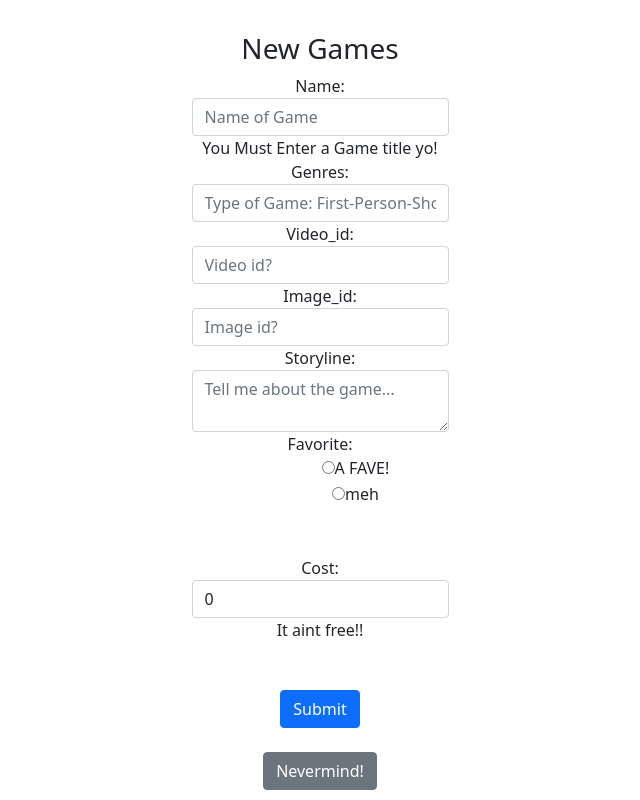
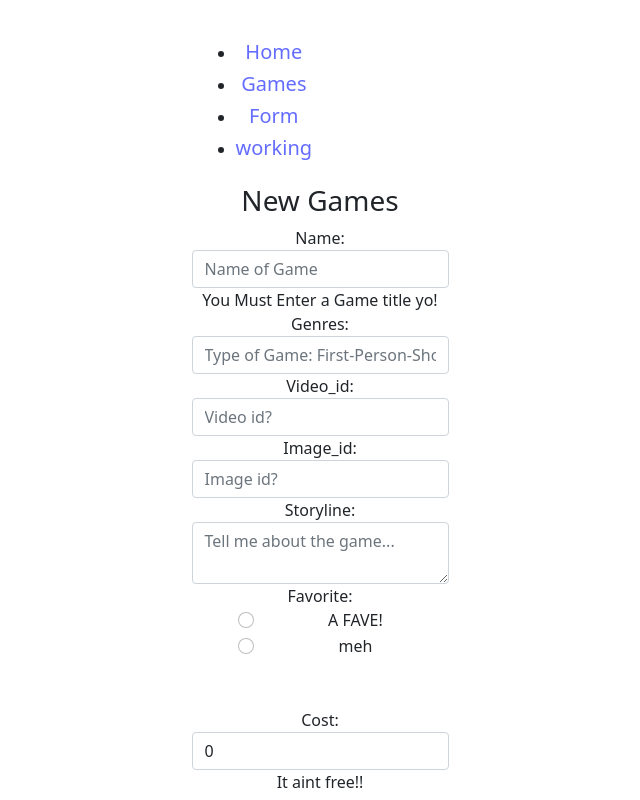
Before and after one commit to XavierRice/GeekOut_FrontEnd, a React (Vite) app: page /games/new in a window 1280 px wide. Shown: the top 800 px of the page, without its empty margins (320-960 px from the left). Built offline with nearby package versions, Linux system fonts and the light colour scheme; no server answers.

Commit message:
small edits

```diff
--- a/components/Edit.jsx
+++ b/components/Edit.jsx
@@ -18,10 +18,11 @@ const EditGame = () => {
         image_id: "",
         cost: 0
     })
+
     useEffect( () => {
         const fetchedGame = async () => {
             try {
-             const res = fetch(`${API}/games/${id}`)
+             const res = await fetch(`${API}/games/${id}`)
              if(!res.ok){
                 throw new Error("failed to fetch game data")
              }
@@ -34,6 +35,7 @@ const EditGame = () => {
         };
         fetchedGame()
     }, [id])
+
 
     useEffect(() => {
         if (!game.name) {
@@ -57,9 +59,9 @@ const EditGame = () => {
         setGame({ ...game, is_favorite: !game.is_favorite })
     }
 
-    const updateGame = () => {
+    const updateGame = async () => {
         try {
-            const res = fetch(`${API}/games/${id}`, {
+            const  res =  await fetch(`${API}/games/${id}`, {
                 method: 'PUT',
                 headers: { 'Content-Type': 'application/json' },
                 body: JSON.stringify(game)
@@ -67,8 +69,8 @@ const EditGame = () => {
             if (!res.ok) {
                 console.log("something up with the Fetch")
             }
-            res.json()
-            console.log(up)
+            await res.json()
+            console.log("it's goood")
             navigate(`/games/${id}`)
         } catch (error) {
             console.error(error)
--- a/components/Form.jsx
+++ b/components/Form.jsx
@@ -23,7 +23,7 @@ const Form = () => {
     } else {
       setNameError(false);
     }
-    if (!game.cost) {
+    if (!game.cost ) {
       setCostError(true);
     } else {
       setCostError(false);
@@ -40,9 +40,9 @@ const Form = () => {
     setGame({ ...game, [event.target.id]: value });
   }
 
-  const addGame = () => {
+  const addGame = async () => {
       try {
-          const res = fetch(`${API}/games`, {
+          const res =  await fetch(`${API}/games`, {
               method: "POST",
               headers: { "Content-Type": "application/json" },
               body: JSON.stringify(game),
@@ -50,7 +50,7 @@ const Form = () => {
             if (!res.ok) {
                 throw new Error("your post ain't postin daddy!");
             } else {
-                const newGame = res.json();
+                const newGame = await res.json();
                 newForm.id ? navigate(`/games/${newGame.id}`) : navigate(`/games`);
             }
         } catch (err) {
@@ -121,34 +121,33 @@ const Form = () => {
         </label>
         <fieldset className="form-group">
           <div className="row">
-            <legend class="col-form-label col-sm-2 pt-0"></legend>
+            <legend className="col-form-label col-sm-2 pt-0"></legend>
             <div className="col-sm-10">
-              <div class="form-check">
+              <div className="form-check">
                 <input
-                  class="form-check-input"
+                  className="form-check-input gridRadios"
                   type="radio"
-                  className="gridRadios"
+
                   id="favoriteTrue"
                   name="is_favorite"
                   value="True"
                   onChange={handleFavRadio}
                 ></input>
-                <label class="form-check-label" htmlForfor="favoriteTrue">
+                <label className="form-check-label" htmlFor="favoriteTrue">
                   A FAVE!
                 </label>
               </div>
-              <div class="form-check">
+              <div className="form-check">
                 <input
-                  class="form-check-input"
+                  className="form-check-input gridRadios"
                   type="radio"
-                  className="gridRadios"
                   id="favoriteFalse"
                   name="is_favorite"
                   value="False"
 
                   onChange={handleFavRadio}
                   ></input>
-                <label class="form-check-label" htmlForfor="favoriteFalse">
+                <label className="form-check-label" htmlFor="favoriteFalse">
                   meh
                 </label>
               </div>
@@ -165,7 +164,8 @@ const Form = () => {
           id="cost"
           value={game.cost}
           type="number"
-          min={0.01}
+
+          min={.01}
           onChange={handleTextChange}
           placeholder="How much you want for it"
           required
--- a/components/Game.jsx
+++ b/components/Game.jsx
@@ -13,6 +13,7 @@ export default function Game({ game }) {
             {game.imgage_id ? (<img class="card-img-top" src="..." alt="Card image cap" />) : (<span>&nbsp; &nbsp; &nbsp;</span>)}
             <div className="card-body">
                 <h3>{game.name}</h3>
+                <h3>{game.genre}</h3>
                 <div>
                     {game.is_favorite ? (
                         <span><h3>👾</h3></span>
--- a/components/GameDetails.jsx
+++ b/components/GameDetails.jsx
@@ -4,56 +4,50 @@ import ReactPlayer from "react-player/youtube";
 
 const API = import.meta.env.VITE_REACT_APP_API_URL;
 
-
-const GameDetails = ({setGameName}) => {
-
-    const [game, setGame] = useState({})
+const GameDetails = ({ setGameName }) => {
+  const [game, setGame] = useState({});
   const { id } = useParams();
   const navigate = useNavigate();
 
   const fetchedGame = async () => {
     try {
-            const res = await fetch(`${API}/games/${id}`)
+      const res = await fetch(`${API}/games/${id}`);
       if (!res.ok) {
-                console.log(res)
-                throw new Error("Get id ain't getting")
+        console.log(res);
+        throw new Error("Get id ain't getting");
       }
-            const resJson = await res.json()
-            console.log(resJson)
-            setGame(resJson)
+      const resJson = await res.json();
+      console.log(resJson);
+      setGame(resJson);
     } catch (error) {
-            console.error(error)
+      console.error(error);
+    }
+  };
+
+  useEffect(() => {
+    fetchedGame();
+  }, [id]);
+
+  const handleDelete = () => {
+    const confirmed = window.confirm("Are you sure you wanna drop this Game!?");
+    if (confirmed) {
+      try {
+        fetch(`${API}/games/${id}`, { method: "DELETE" }).then(() => {
+          navigate("/games");
+        });
+      } catch (error) {
+        throw error;
       }
     }
-
+  };
   useEffect(() => {
-        fetchedGame()
-
-    }, [id])
-
-
-    const handleDelete = () => {
-        const confirmed = window.confirm("Are you sure you wanna drop this Game!?")
-        if (confirmed) {
-            try {
-                fetch(`${API}/games/${id}`, { method: 'DELETE' })
-                    .then(() => {
-                        navigate('/games')
-                    })
-            } catch (error) {
-                throw error
-            }
-        }
-    }
-useEffect(()=>{
-
-    setGameName(game.name)
-}, [id])
+    setGameName(game.name);
+  }, [id]);
 
   return (
-
     <div key={game.id} className="card details">
-            <img className="card-img-top" src="..." alt="Card image cap"></img> {/* if or src tags*/}
+      <img className="card-img-top" src="..." alt="Card image cap"></img>{" "}
+      {/* if or src tags*/}
       <div className="card-body">
         <h2 className="card-title">{game.name}</h2>
         <h4 className="card-text">{game.genre}</h4>
@@ -69,7 +63,10 @@ useEffect(()=>{
           <p className="list-group-item">{game.id}</p>
           <section className="list-group-item">
             {game.video_id ? (
-                            <ReactPlayer url={`https://www.youtube.com/watch?v=${game.video_id}`} loop={"true"}/>
+              <ReactPlayer
+                url={`https://www.youtube.com/watch?v=${game.video_id}`}
+                loop={true}
+              />
             ) : (
               <span>&nbsp; &nbsp; &nbsp;</span>
             )}
@@ -87,15 +84,14 @@ useEffect(()=>{
           {" "}
           <Link to={`/games/${id}/edit`}>
             <button>Edit</button>
-                    </Link>
-                    {" "}
+          </Link>{" "}
           <div className="btn btn-danger">
             <button onClick={handleDelete}> Delete</button>
           </div>
         </div>
       </div>
     </div>
-    )
-}
+  );
+};
 
 export default GameDetails;
--- a/components/NavBar.jsx
+++ b/components/NavBar.jsx
@@ -0,0 +1,43 @@
+import { Link } from "react-router-dom";
+
+const NavBar = () => {
+  return (
+    <header className="fixed">
+      <div className="navbar navbar-expand-lg ">
+        {" "}
+        {/* The bootstrap took some getting use too. Setting to "fixed-top" made the header the top/length of the page but cut out the search bar */}
+        <div className="container">
+          <nav>
+            <span>
+              <ul>
+                <li>
+                  <Link to="/">
+                    <h5 className="nav-links">Home</h5>
+                  </Link>
+                </li>
+                <li>
+                  <Link to="/games">
+                    <h5 className="nav-links1">Games</h5>
+                  </Link>
+                </li>
+
+                <li>
+                  <Link to="/games/new">
+                    <h5 className="nav-links">Form</h5>
+                  </Link>
+                </li>
+                <li>
+                  <Link to="/rawg">
+                    <h5 className="nav-links1">working</h5>
+                  </Link>
+                </li>
+              </ul>
+            </span>
+          </nav>
+        </div>
+      </div>
+    </header>
+  );
+};
+
+export default NavBar;
--- a/src/App.jsx
+++ b/src/App.jsx
@@ -12,6 +12,7 @@ import Rawg from '../components/Rawg.jsx'
 
 //COMPONENTS
 import GameDetails from '../components/GameDetails.jsx'
+import NavBar from '../components/NavBar.jsx'
 
 function App() {
 
@@ -21,13 +22,14 @@ const [ gameName, setGameName] = useState("")
   return (
     <div className='App'>
       <main>
+        <NavBar/>
         <Routes>
           <Route path="/" element={<Home />} />
           <Route path="/games" element={<Index/>} />
           <Route path="/games/:id" element={<GameDetails setGameName={setGameName}/>} />
           <Route path="/games/:id/edit" element={<EditGame/>} />
           <Route path="/games/new" element={<New/>} />
-          <Route path="/twitch" element={<Rawg gameName={gameName}/>} />
+          <Route path="/rawg" element={<Rawg gameName={gameName}/>} />
           <Route path="*" element={<FourOFour/>} />
         </Routes>
       </main>
```
Lines whose indentation alone changed are shown as unchanged.
